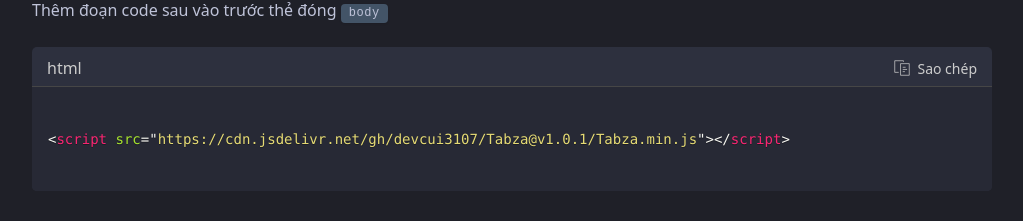
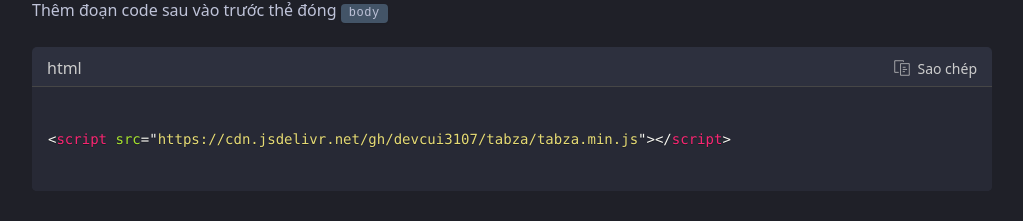
Before and after one commit to devcui3107/tabza, a website: page index.html in a window 1280 px wide. Shown: the part 2558-2779 px from the top of the page, without its empty margins (128-1151 px from the left). Drawn offline with nearby package versions, Linux system fonts and the light colour scheme.

Commit message:
Update CDN

```diff
--- a/index.html
+++ b/index.html
@@ -201,7 +201,7 @@
           </div>
           <!-- Mẫu code cần highlight -->
           <pre><code class="language-html">
-&lt;script src="https://cdn.jsdelivr.net/gh/devcui3107/Tabza@v1.0.1/Tabza.min.js"&gt;&lt;/script&gt;
+&lt;script src="https://cdn.jsdelivr.net/gh/devcui3107/tabza/tabza.min.js"&gt;&lt;/script&gt;
           </code></pre>
         </div>
       </div>
@@ -417,7 +417,9 @@
     </script>
 
     <!-- Tabza.js -->
-    <script src="./src/tabza.js"></script>
+    <script src="https://cdn.jsdelivr.net/gh/devcui3107/tabza/tabza.min.js"></script>
+
+    <!-- JS Main -->
     <script src="./assets/js/main.js"></script>
   </body>
 </html>
```
